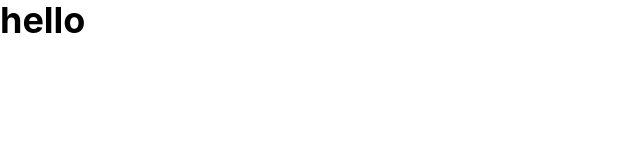
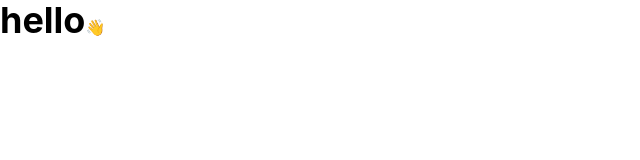
Before and after one commit to zhouhuahu91/profile, a Next.js app: page / in a window 1280 px wide. Shown: the top 160 px of the page, without its empty margins (0-640 px from the left). Built offline with nearby package versions, Linux system fonts and the light colour scheme.

Commit message:
emoji component added

```diff
--- /dev/null
+++ b/components/Emoji.tsx
@@ -0,0 +1,18 @@
+type Props = {
+  className?: string;
+  label?: string;
+  symbol: string;
+};
+
+const Emoji = ({ className, label, symbol }: Props) => (
+  <span
+    className={className}
+    role="img"
+    aria-label={label ? label : ""}
+    aria-hidden={label ? "false" : "true"}
+  >
+    {symbol}
+  </span>
+);
+
+export default Emoji;
--- a/pages/index.tsx
+++ b/pages/index.tsx
@@ -1,9 +1,13 @@
+// NextJs imports
 import type { NextPage } from "next";
+// Module imports
+import Emoji from "@/components/Emoji";
 
 const Home: NextPage = () => {
   return (
     <div>
       <span className="text-4xl font-bold">hello</span>
+      <Emoji symbol="👋" />
     </div>
   );
 };
```
